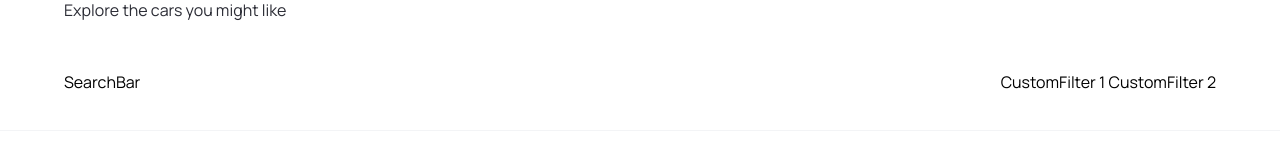
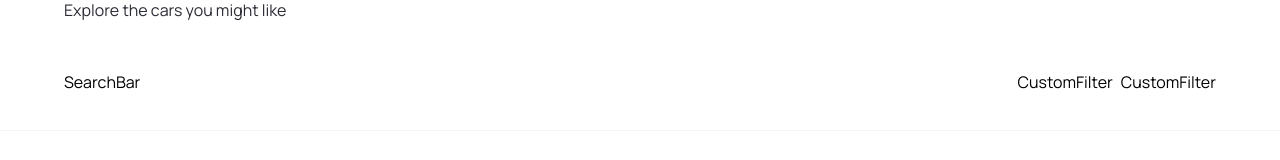
Before and after one commit to novacat25/car_showcase, a Next.js app: page / in a window 1280 px wide. Shown: the part 916-1076 px from the top of the page. Built offline with nearby package versions, Linux system fonts and the light colour scheme.

Commit message:
Feat: basic components

```diff
--- a/app/page.tsx
+++ b/app/page.tsx
@@ -1,4 +1,4 @@
-import { Hero } from "@/components"
+import { CustomFilter, Hero, SearchBar } from "@/components"
 
 export default function Home() {
   return (
@@ -16,12 +16,14 @@ export default function Home() {
         </div>
 
         <div className="home__filters">
-          SearchBar
+          <SearchBar />
 
           <div
           className="home__filter-container">
-            CustomFilter 1
-            CustomFilter 2
+            {/* <CustomFilter title="fuel" /> */}
+            <CustomFilter />
+            {/* <CustomFilter title="year" /> */}
+            <CustomFilter />
           </div>
         </div>
       </div>
--- /dev/null
+++ b/components/CustomFilter.tsx
@@ -0,0 +1,9 @@
+import React from 'react'
+
+const CustomFilter = () => {
+  return (
+    <div>CustomFilter</div>
+  )
+}
+
+export default CustomFilter
--- /dev/null
+++ b/components/SearchBar.tsx
@@ -0,0 +1,9 @@
+import React from 'react'
+
+const SearchBar = () => {
+  return (
+    <div>SearchBar</div>
+  )
+}
+
+export default SearchBar
--- a/components/index.ts
+++ b/components/index.ts
@@ -1,11 +1,15 @@
 import Hero from "./Hero"
 import CustomButton from "./CustomButton"
+import CustomFilter from "./CustomFilter"
 import NavBar from "./NavBar"
 import Footer from "./Footer"
+import SearchBar from "./SearchBar"
 
 export {
     Hero,
     CustomButton,
+    CustomFilter,
     NavBar,
     Footer,
+    SearchBar,
 }
```
